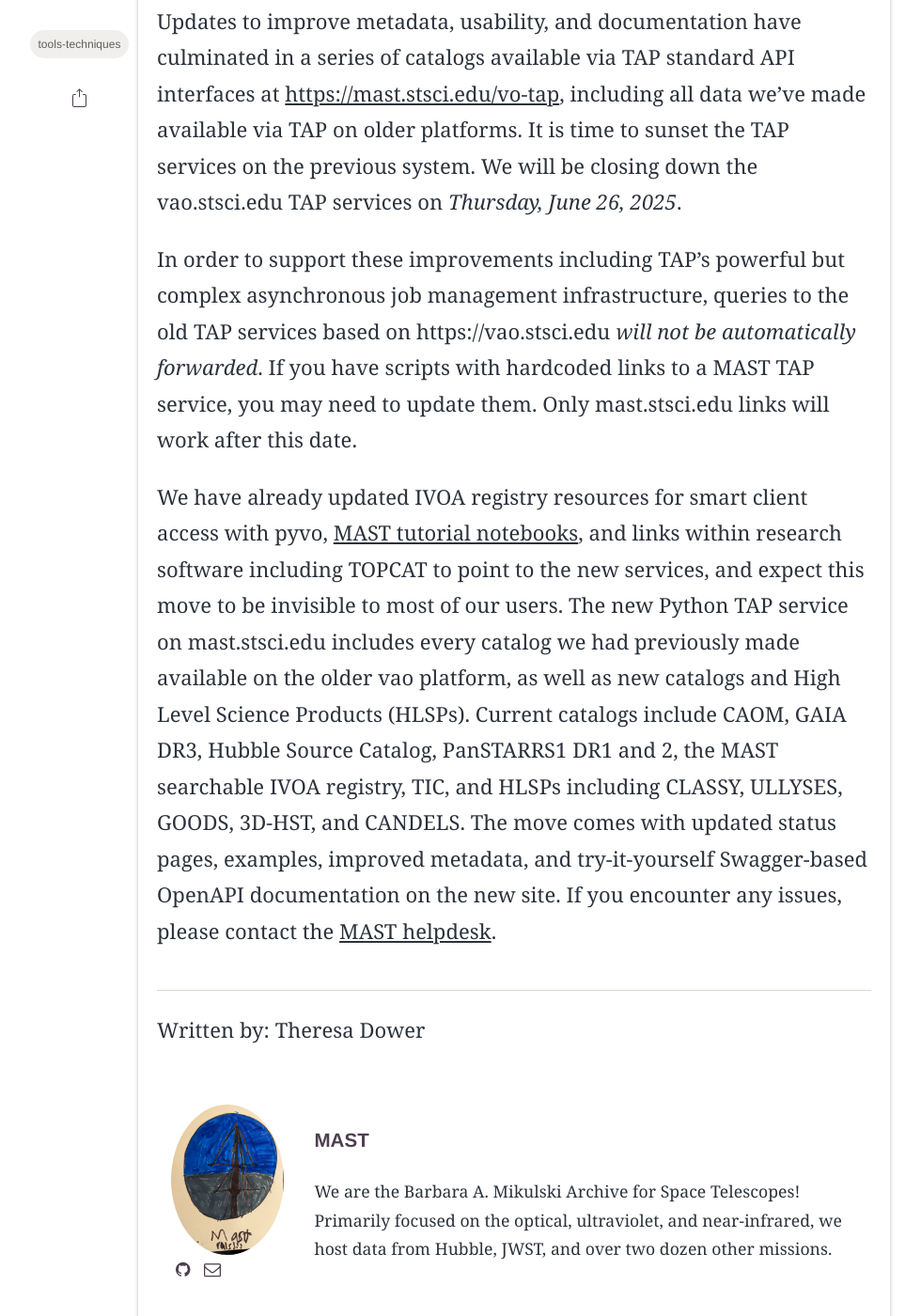
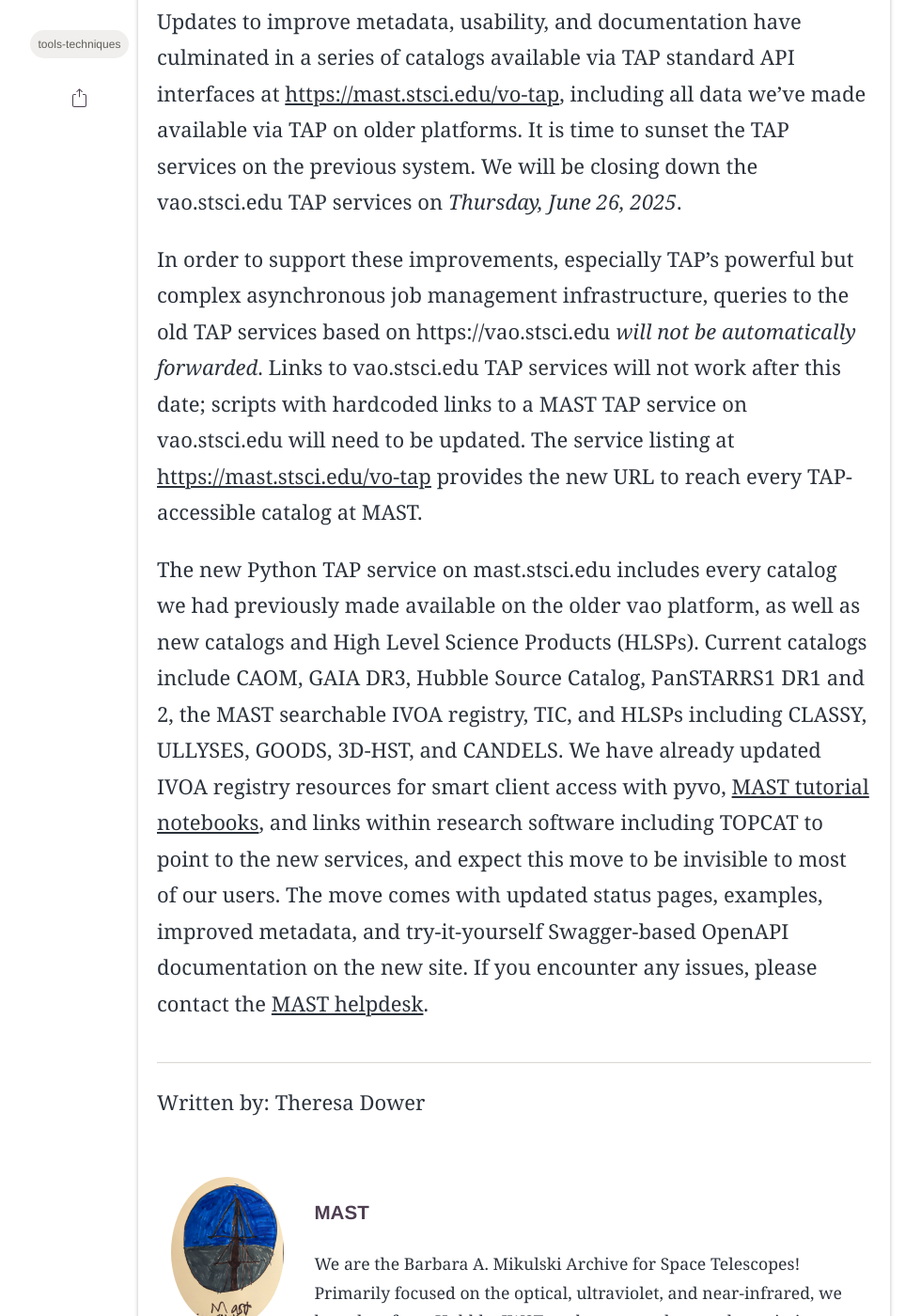
Before and after one commit to spacetelescope/mast-blog, a Jekyll site: the page built from _posts/2025-06-13-TAP-python-migration.md, in a window 1280 px wide and 1400 px high, scrolled down 948 px. Shown: the whole window at 94% size, without its empty margins (93-1073 px from the left). Built offline with Jekyll 4.4.1, drawn with Linux system fonts in a browser that asks for light colours; some web fonts are replaced.

Commit message:
more clearly note action for users to take, reorg to list catalogs and end with a good bit

```diff
--- a/_posts/2025-06-13-TAP-python-migration.md
+++ b/_posts/2025-06-13-TAP-python-migration.md
@@ -12,6 +12,6 @@
 
 MAST has been busy building support for Table Access Protocol (TAP) services on a modern Python platform for catalogs large and small. Updates to improve metadata, usability, and documentation have culminated in a series of catalogs available via TAP standard API interfaces at [https://mast.stsci.edu/vo-tap](https://mast.stsci.edu/vo-tap), including all data we've made available via TAP on older platforms. It is time to sunset the TAP services on the previous system. We will be closing down the vao.stsci.edu TAP services on _Thursday, June 26, 2025_.
 
-In order to support these improvements including TAP's powerful but complex asynchronous job management infrastructure, queries to the old TAP services based on https://vao.stsci.edu _will not be automatically forwarded_. If you have scripts with hardcoded links to a MAST TAP service, you may need to update them. Only mast.stsci.edu links will work after this date.
+In order to support these improvements, especially TAP's powerful but complex asynchronous job management infrastructure, queries to the old TAP services based on https://vao.stsci.edu _will not be automatically forwarded_. Links to vao.stsci.edu TAP services will not work after this date; scripts with hardcoded links to a MAST TAP service on vao.stsci.edu will need to be updated. The service listing at [https://mast.stsci.edu/vo-tap](https://mast.stsci.edu/vo-tap) provides the new URL to reach every TAP-accessible catalog at MAST.
 
-We have already updated IVOA registry resources for smart client access with pyvo, [MAST tutorial notebooks](https://spacetelescope.github.io/mast_notebooks/intro.html), and links within research software including TOPCAT to point to the new services, and expect this move to be invisible to most of our users. The new Python TAP service on mast.stsci.edu includes every catalog we had previously made available on the older vao platform, as well as new catalogs and High Level Science Products (HLSPs). Current catalogs include CAOM, GAIA DR3, Hubble Source Catalog, PanSTARRS1 DR1 and 2, the MAST searchable IVOA registry, TIC, and HLSPs including CLASSY, ULLYSES, GOODS, 3D-HST, and CANDELS. The move comes with updated status pages, examples, improved metadata, and try-it-yourself Swagger-based OpenAPI documentation on the new site. If you encounter any issues, please contact the [MAST helpdesk](https://stsci.service-now.com/mast).
+ The new Python TAP service on mast.stsci.edu includes every catalog we had previously made available on the older vao platform, as well as new catalogs and High Level Science Products (HLSPs). Current catalogs include CAOM, GAIA DR3, Hubble Source Catalog, PanSTARRS1 DR1 and 2, the MAST searchable IVOA registry, TIC, and HLSPs including CLASSY, ULLYSES, GOODS, 3D-HST, and CANDELS. We have already updated IVOA registry resources for smart client access with pyvo, [MAST tutorial notebooks](https://spacetelescope.github.io/mast_notebooks/intro.html), and links within research software including TOPCAT to point to the new services, and expect this move to be invisible to most of our users. The move comes with updated status pages, examples, improved metadata, and try-it-yourself Swagger-based OpenAPI documentation on the new site. If you encounter any issues, please contact the [MAST helpdesk](https://stsci.service-now.com/mast).
```
